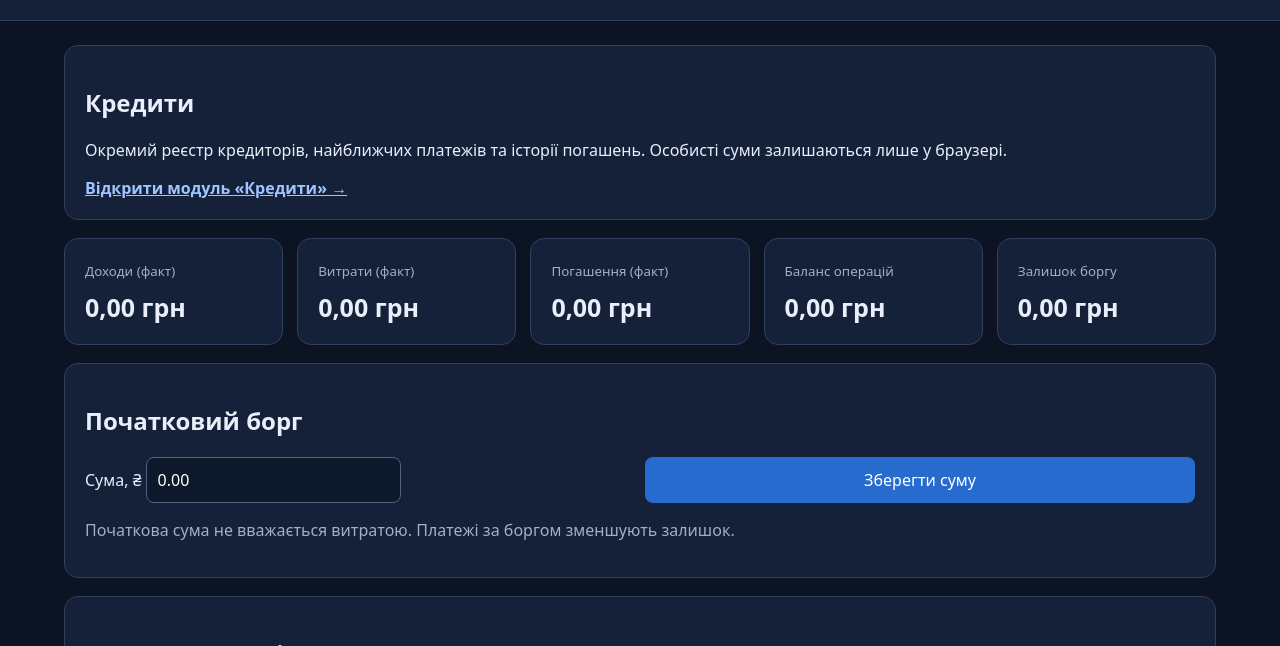
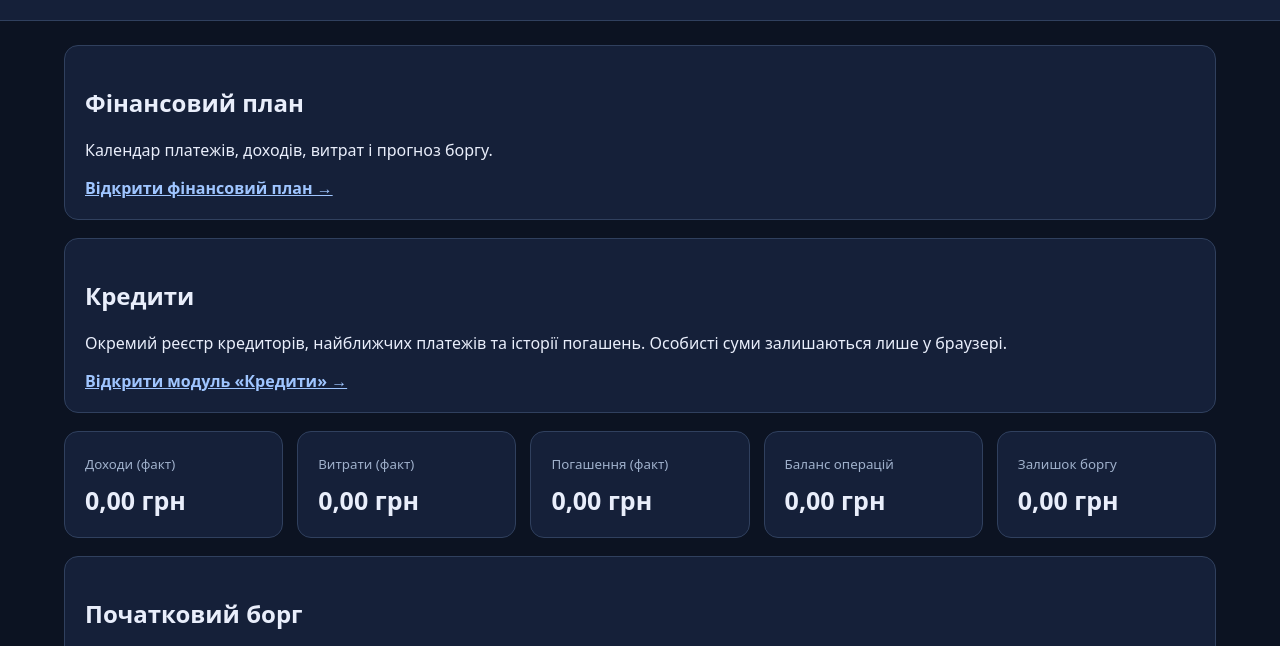
Before and after one commit to mrschljakhta-max/fincontrol, a website: page index.html in a window 1280 px wide. Shown: the part 79-725 px from the top of the page. Drawn offline with Linux system fonts and the light colour scheme.

Commit message:
Link financial planning dashboard

```diff
--- a/index.html
+++ b/index.html
@@ -2,7 +2,7 @@
 <html lang="uk"><head><meta charset="utf-8"><meta name="viewport" content="width=device-width,initial-scale=1"><title>FINCONTROL — автономний кабінет</title>
 <style>
 :root{font:16px system-ui;color:#e9eefb;background:#0c1322}*{box-sizing:border-box}body{margin:0}header{padding:22px 5%;background:#152039;border-bottom:1px solid #30405e}h1{margin:0;font-size:24px}small,.muted{color:#9fb0cb}main{max-width:1200px;margin:auto;padding:24px}section,.tile{background:#152039;border:1px solid #30405e;border-radius:14px;padding:20px;margin:0 0 18px}.grid{display:grid;grid-template-columns:repeat(auto-fit,minmax(190px,1fr));gap:14px}.tile strong{display:block;font-size:25px;margin-top:9px}form{display:grid;grid-template-columns:repeat(auto-fit,minmax(170px,1fr));gap:10px}input,select,button{font:inherit;padding:11px;border-radius:8px;border:1px solid #526482;background:#0e182b;color:#fff;max-width:100%}button{cursor:pointer;background:#286bce;border:0}button.secondary{background:#334766}.toolbar{display:flex;flex-wrap:wrap;gap:10px}.scroll{overflow-x:auto}table{width:100%;border-collapse:collapse}th,td{padding:11px;text-align:left;border-bottom:1px solid #33435e;white-space:nowrap}#notice{min-height:24px;color:#fbd48d}.negative{color:#ffa5a5}.positive{color:#7ae5bb}
-</style></head><body><header><h1>◈ FINCONTROL</h1><small>Автономний фінансовий кабінет · дані лише у цьому браузері</small></header><main><section><h2>Кредити</h2><p>Окремий реєстр кредиторів, найближчих платежів та історії погашень. Особисті суми залишаються лише у браузері.</p><a href="debts.html" style="color:#9fc5ff;font-weight:700">Відкрити модуль «Кредити» →</a></section>
+</style></head><body><header><h1>◈ FINCONTROL</h1><small>Автономний фінансовий кабінет · дані лише у цьому браузері</small></header><main><section><h2>Фінансовий план</h2><p>Календар платежів, доходів, витрат і прогноз боргу.</p><a href="plan.html" style="color:#9fc5ff;font-weight:700">Відкрити фінансовий план →</a></section><section><h2>Кредити</h2><p>Окремий реєстр кредиторів, найближчих платежів та історії погашень. Особисті суми залишаються лише у браузері.</p><a href="debts.html" style="color:#9fc5ff;font-weight:700">Відкрити модуль «Кредити» →</a></section>
 <div class="grid"><div class="tile"><small>Доходи (факт)</small><strong id="income">—</strong></div><div class="tile"><small>Витрати (факт)</small><strong id="expense">—</strong></div><div class="tile"><small>Погашення (факт)</small><strong id="paid">—</strong></div><div class="tile"><small>Баланс операцій</small><strong id="balance">—</strong></div><div class="tile"><small>Залишок боргу</small><strong id="debt">—</strong></div></div>
 <section><h2>Початковий борг</h2><form id="baseline"><label>Сума, ₴ <input name="debt" type="number" min="0" step=".01" required></label><button>Зберегти суму</button></form><p class="muted">Початкова сума не вважається витратою. Платежі за боргом зменшують залишок.</p></section>
 <section><h2>Додати операцію</h2><form id="entry"><input type="date" name="date" required><select name="kind"><option value="income">Дохід</option><option value="expense">Витрата</option><option value="debt_payment">Погашення боргу</option></select><select name="status"><option value="actual">Факт</option><option value="planned">План</option></select><input name="category" maxlength="80" placeholder="Категорія" required><input type="number" name="amount" min=".01" step=".01" placeholder="Сума, ₴" required><input name="note" maxlength="300" placeholder="Примітка"><button>Додати</button></form><p id="notice" role="status"></p></section>
```
